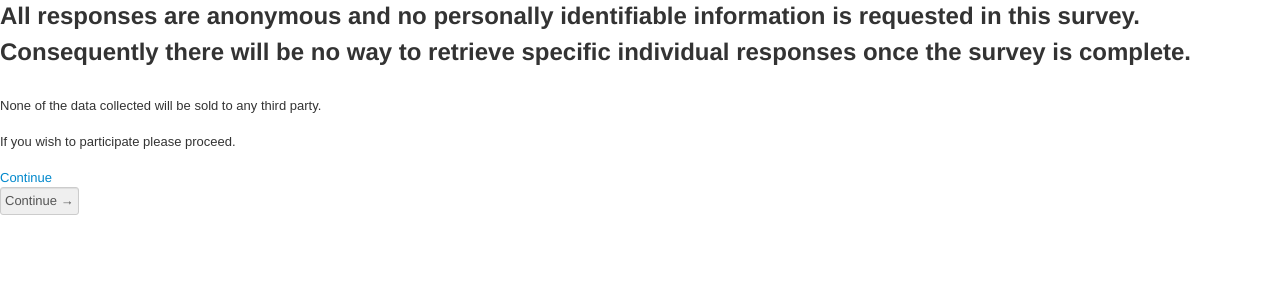
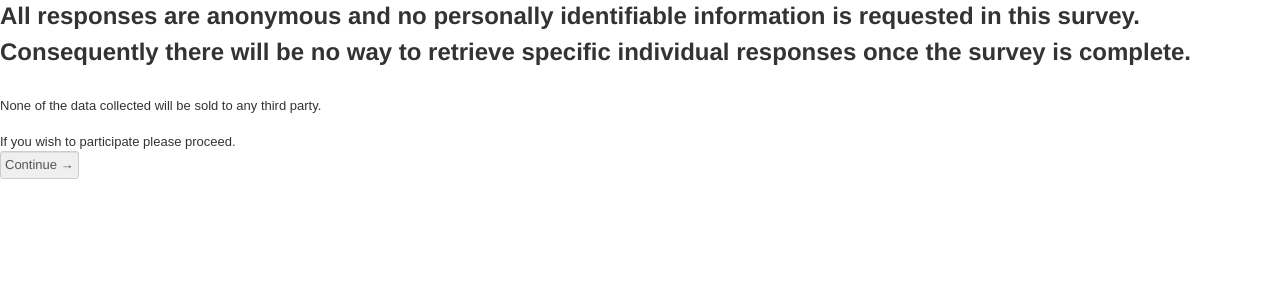
Before and after one commit to dschien/openday, a Django app: template templates/start.html in a window 1280 px wide. Shown: the part 323-623 px from the top of the page. Run offline with Django 3.2, Linux system fonts and the light colour scheme; the template is opened without the code that fills it, so the values that code supplies are empty; parts of the project's set-up code (start-up, migrations or seed data) failed here and were passed over; some libraries are stand-ins or nearby versions.

Commit message:
insert missing form start tag

```diff
--- a/templates/start.html
+++ b/templates/start.html
@@ -45,15 +45,10 @@ specific individual responses once the survey is complete.</h2>
 	<font face="Arial, serif">If you wish
 		to participate please proceed.</font>
 </p>
-<p style="margin-bottom: 0cm;">
-	<br>
-</p>
-<p style="margin-bottom: 0cm;">
-	<a href="gender">Continue</a>
-	<font face="Arial, serif">
-			<p>
-				<input type="submit" value="Continue &rarr;"/>
-			</p>
-		</form> </font>
+<form>
+	<p>
+		<input type="submit" value="Continue &rarr;"/>
+	</p>
+</form>
 </p>
 {% endblock %}
```
